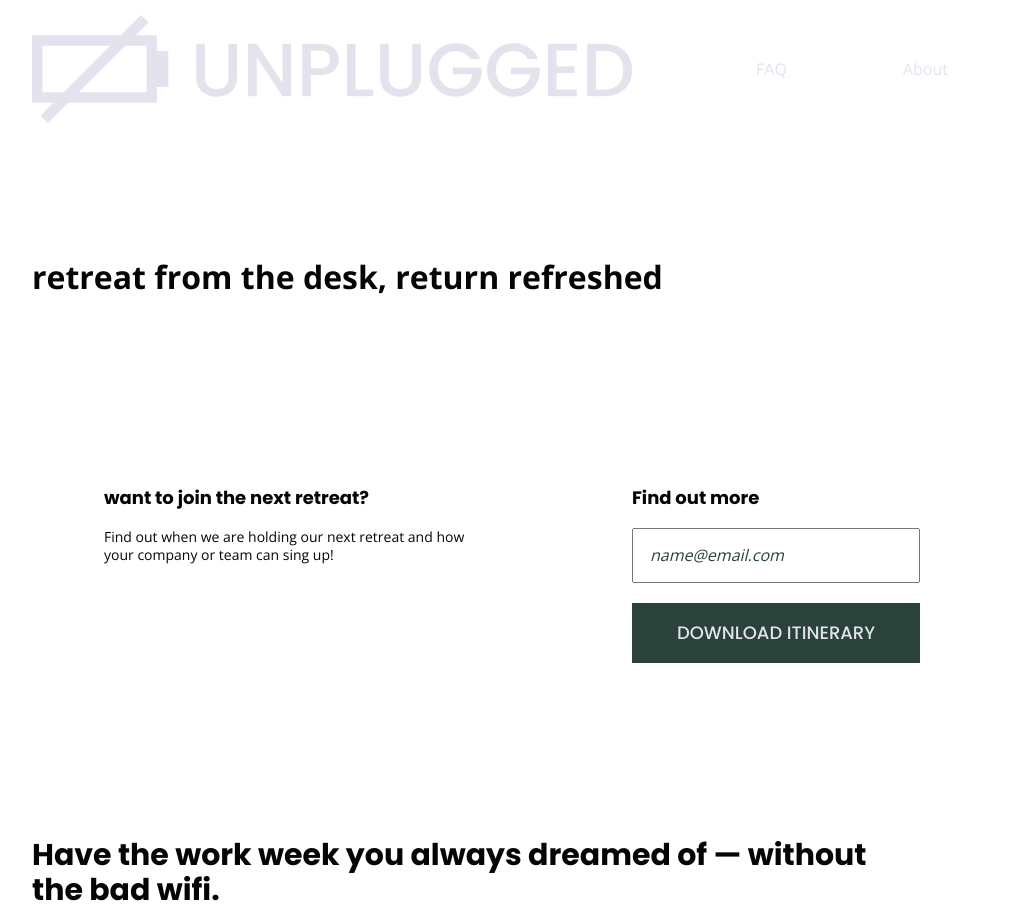
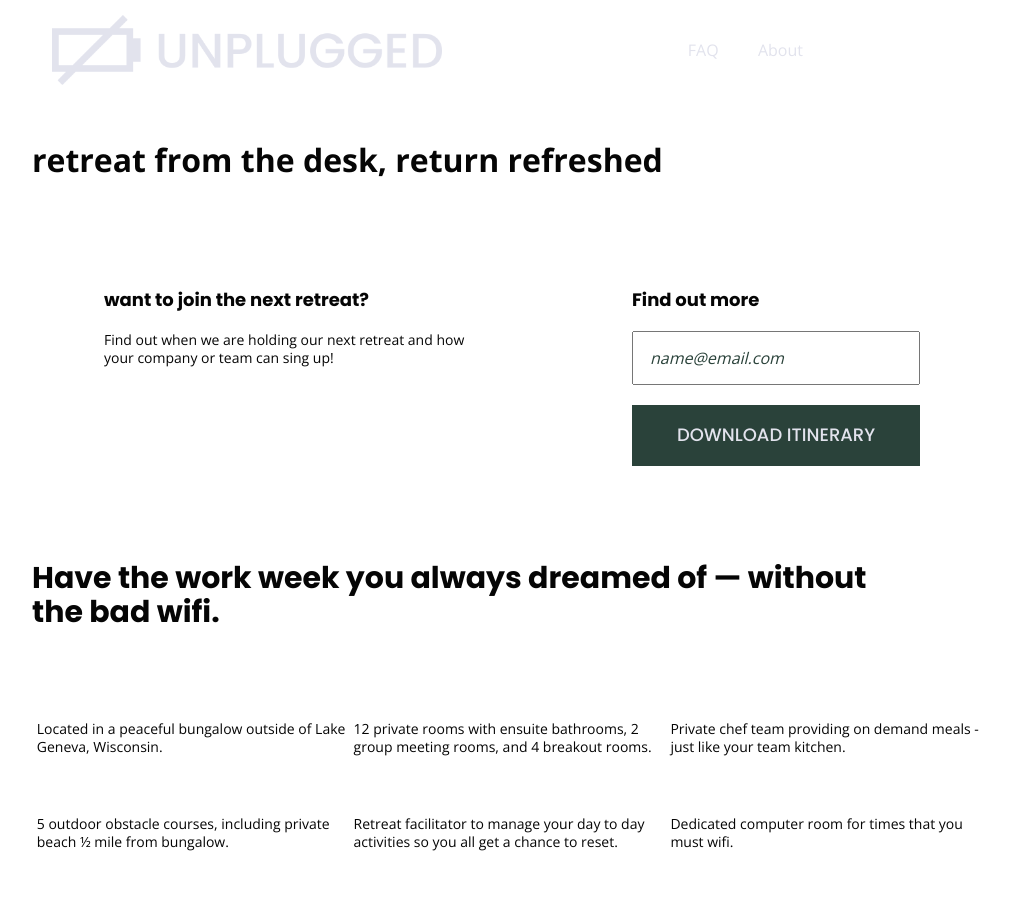
Before and after one commit to konnehmamoud/unpluged-website, a website built with Parcel: page index.html in a window 1280 px wide. Shown: the top 910 px of the page, without its empty margins (128-1138 px from the left). Built offline with nearby package versions, Linux system fonts and the light colour scheme.

Commit message:
updated css

```diff
--- a/css/main.css
+++ b/css/main.css
@@ -126,12 +126,25 @@ p {
 }
 
 img {
+  display: block;
+  margin-left: auto;
+  margin-right: auto;
+  width: 65%;
 
 }
 
-figure {
+header figure{
+/* width: 70%; */
+   /* display: flex;
+  justify-content: center;
+  align-items: center; */
 
 }
+figure {
+ margin: 0;
+}
+
+
 
 address {
   font-style: normal;
@@ -142,6 +155,7 @@ address {
    .content-wrapper{
     width: 90%;
     margin: 50px 0;
+
    }
 
 
@@ -170,9 +184,10 @@ header .content-wrapper {
 header nav ul {
   display: flex;
   justify-content: space-around;
-  width: 100%;
+  width: 60%;
+  margin: 0 20px 0 auto;
+}
 
-}
 
 header nav{
   width: 60%;
@@ -278,6 +293,7 @@ aside{
 .faq{
   display: flex;
   justify-content: center;
+
 }
 
 .faq h2{
@@ -347,7 +363,6 @@ footer .copyright {
 
 
 
-25
 aside .form {
   margin-top: 30px;
 }
@@ -468,18 +483,27 @@ input[type=button] {
 
 @media only screen and (min-width: 768px) {
   /* Tablets style */
+
+  html,body{
+     /* width: 700px; */
+    /* height:0 ; */
+     /* margin: 0;
+    padding:0 ;
+     */
+  }
   .content-wrapper {
-    max-width: 640px;
-    margin: 100px 0;
+    max-width:800px;
+     margin: 20px 0;
   }
 
   header {
-    padding: 33px 0;
+    padding: 20px 0;
   }
 
   header .content-wrapper {
     width: 100%;
     justify-content: space-between;
+    margin-right: 170px;
   }
 
   header nav {
@@ -488,6 +512,7 @@ input[type=button] {
 
   header nav ul {
     justify-content: space-between;
+    align-items: center;
   }
 
   .header-divider {
@@ -584,6 +609,7 @@ footer .copyright {
 
 .faq .content-wrapper {
   justify-content: space-between;
+
 }
 
 .faq-content {
--- a/index.html
+++ b/index.html
@@ -29,7 +29,9 @@
   <header>
     <div class="content-wrapper">
       <div class="log">
+        <figure>
         <a href="#"><img src="/img/logo.png" alt="log"></a>
+      </figure>
       </div>
 
     <div class="header-divider"></div>
```
Also changed, not shown: about/index.html (+2 -0 lines), faq/index.html (+2 -0 lines).
